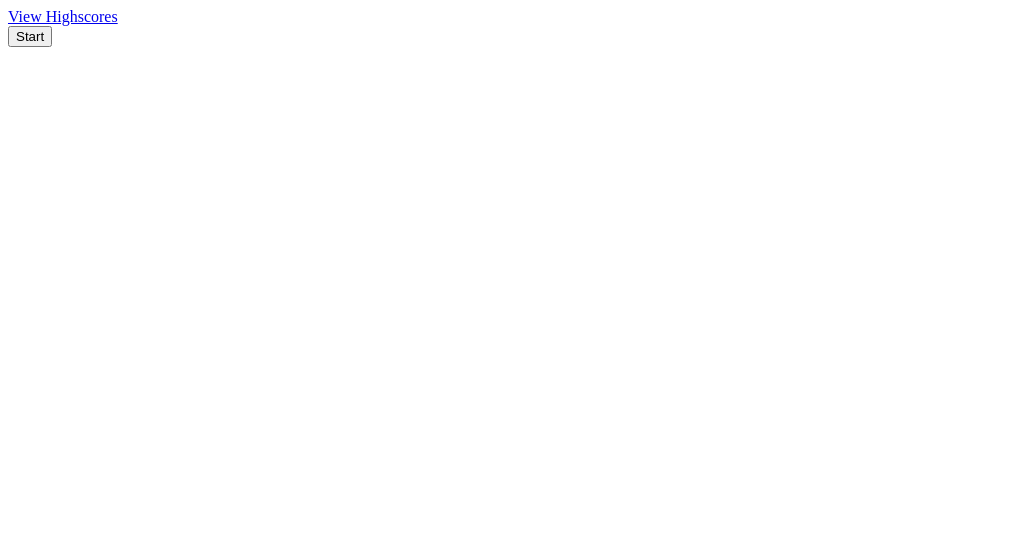
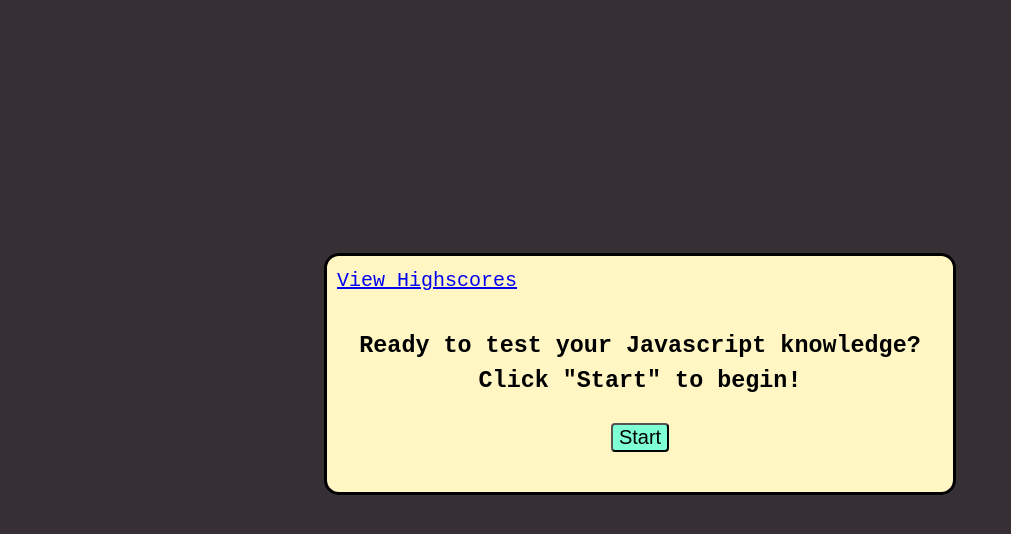
Before and after one commit to pinkywiththebrain/javascriptquiz-challenge-4.2, a plain HTML site: page index.html in a window 1280 px wide. Shown: the whole page, without its empty margins (0-1011 px from the left). Drawn offline with Linux system fonts and the light colour scheme.

Commit message:
added styling to index and highscores HTML

```diff
--- /dev/null
+++ b/highscoresstyle.css
@@ -0,0 +1,35 @@
+*{
+    box-sizing: border-box;
+}
+
+body {
+    font-family: monospace;
+    line-height: 1.5;
+    background-color: #363034;
+}
+
+.container {
+    background-color: rgb(255, 246, 196);
+    border-style: solid;
+    border-radius: 15px;
+    width: 50%;
+    margin: 20% 25%;
+    font-size: 20px;
+    display: flex;
+    flex-direction: column;
+    align-items: center;
+
+}
+
+.rainbow-text {
+    background-image: linear-gradient(to left, violet, indigo, blue, green, yellow, orange, red);   -webkit-background-clip: text;
+    color: transparent;
+}
+
+a {
+    margin-top: 10px;
+    text-decoration: none;
+    border-style: solid;
+    border-radius: 5px;
+    background-color: aquamarine;
+}
--- a/index.html
+++ b/index.html
@@ -8,21 +8,31 @@
     <link rel="stylesheet" href="style.css">
 </head>
 <body>
+    <div class="container">
+
+        <div class="flexrow">
         <a href="./highscores.html">View Highscores</a>
 
         <div class="timer"><span id="timer"></span></div>
+        </div>
 
-    <div><button id="startBtn">Start</button></div>
+        <div class="start">
+            <h3 id="startMsg">Ready to test your Javascript knowledge? <br> Click "Start" to begin!</h3>
+            <button id="startBtn">Start</button>
+        </div>
 
+        <div class="questionContainer">
         <div id="question"></div>
         <ul id="answer">
         </ul>
+        </div>
+
         <div id="highscores">
             <p id="score"></p>
             <input id="scoreInitials">
             <button id="scoreBtn">Save Initials</button>
         </div>
-
+    </div>
 
     <script src="script.js"></script>
 </body>
--- a/script.js
+++ b/script.js
@@ -1,11 +1,14 @@
+//variables linking to the HTML elements that will be used
 var timerEl = document.getElementById("timer")
 var startBtnEl = document.getElementById("startBtn")
+var startMsgEl = document.getElementById("startMsg")
 var questionEl = document.getElementById("question")
 var answerEl = document.getElementById("answer")
 var initialsEl = document.getElementById("highscores")
 var inputEl = document.getElementById("scoreInitials")
 var buttonEl = document.getElementById("scoreBtn")
 
+//the questions, answers, and correct answers in the form of an object
 var myQuestions = [{
     question: 'Which of the following is NOT a primitive data type?',
     answers: ['number', 'boolean', 'class', 'string'],
@@ -33,15 +36,17 @@ var myQuestions = [{
 },
 ];
 
+//global variables we will need in multiple functions
 var index = 0
 var counter
 var timer
 
+//function that grabs each question and corresponding answers
 function getQuestion() {
-
+    //displays each question
     questionEl.textContent = myQuestions[index].question;
     answerEl.innerHTML = ""
-
+    //for loop grabs each answer for each question
     for (i = 0; i < myQuestions[index].answers.length; i++) {
        var button = document.createElement("button")
        button.addEventListener("click", checkAnswer)
@@ -52,8 +57,9 @@ function getQuestion() {
 
 }
 
+//function logs users choices and compares them to the correct answers
 function checkAnswer(event) {
-
+    //if statement for when the user gets to the end of the quiz; timer stops, and the space to log initials amd score appears
     if (index === myQuestions.length - 1) {
         answerEl.style.display = "none"
         questionEl.style.display = "none"
@@ -65,7 +71,7 @@ function checkAnswer(event) {
 
     var choice = event.target.innerText
     console.log(choice)
-
+    // if/else statement to check if answers are correct. if correct it displays the next question, if wrong it deducts 5 seconds and displays the next question.
     if (choice === myQuestions[index].correctAnswer) {
         index = index + 1
         getQuestion()
@@ -79,6 +85,7 @@ function checkAnswer(event) {
 
 }
 
+//function to save scores to local storage;
 function saveScores() {
 
     var initials = inputEl.value
@@ -93,16 +100,19 @@ function saveScores() {
 
 }
 
+//initiates game and starts timer
+function startGame() {
 
-function startGame() {
+    startMsgEl.style.display = "none"
     startBtnEl.style.display = "none"
 
     getQuestion()
 
     startTimer()
+
 }
 
-
+//timer function
 function startTimer() {
     counter = 60;
     timerEl.textContent = counter + (" seconds left");
@@ -113,8 +123,9 @@ function startTimer() {
 
         if (counter === 0) {
             timerEl.textContent = ("TIME'S UP");
+            answerEl.style.display = "none"
+            questionEl.style.display = "none"
             clearInterval(timer);
-            gameStart = false;
         }
 
     }, 1000);
--- a/style.css
+++ b/style.css
@@ -1,3 +1,56 @@
 #highscores {
     display:none
 }
+
+*{
+    box-sizing: border-box;
+}
+
+body {
+    font-family: monospace;
+    line-height: 1.5;
+    background-color: #363034;
+}
+
+.container {
+    background-color: rgb(255, 246, 196);
+    border-style: solid;
+    border-radius: 15px;
+    width: 50%;
+    margin: 20% 25%;
+    font-size: 20px;
+
+}
+
+.flexrow {
+    display: flex;
+    flex-direction: row;
+    justify-content: space-between;
+    margin: 10px;
+}
+
+.start {
+    text-align: center;
+    display: flex;
+    flex-direction: column;
+    align-items: center;
+}
+
+button {
+    margin-left: 20px;
+    margin-right: 20px;
+    font-size: 20px;
+    background-color: aquamarine;
+    border-radius: 4px;
+}
+
+button:hover {
+    cursor: pointer;
+}
+
+.questionContainer {
+    text-align: center;
+    display: flex;
+    flex-direction: column;
+    align-items: center;
+}
```
Also changed, not shown: highscores.html (+6 -1 lines). Lines whose indentation alone changed are shown as unchanged.
